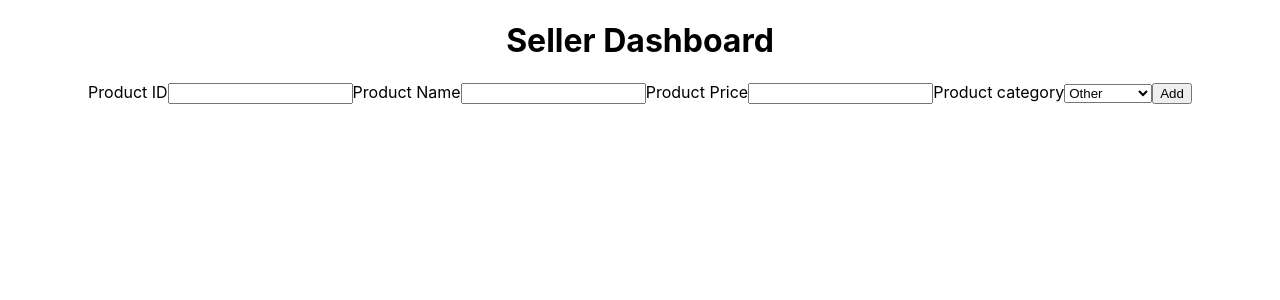
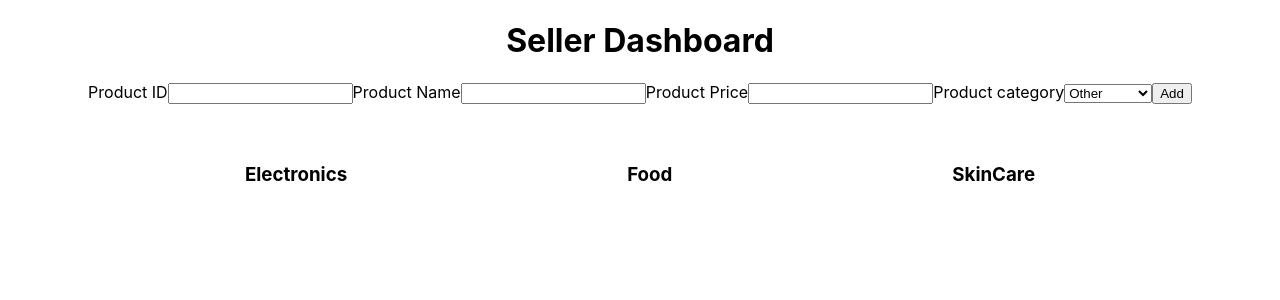
Before and after one commit to Rajat-soni-vst-au4/sellerdashboard, a React (Create React App) app: page / in a window 1280 px wide. Shown: the top 300 px of the page. Built offline with nearby package versions, Linux system fonts and the light colour scheme.

Commit message:
folder added for category

```diff
--- /dev/null
+++ b/src/Component/CategoryBoard/CategoryBoard.js
@@ -0,0 +1,21 @@
+import React from 'react';
+import "./Categoryboard.css";
+import Electronics from './CategoryList/Electronics'
+import Food from './CategoryList/Food'
+import SkinCare from './CategoryList/SkinCare'
+
+function CategoryBoard() {
+  return (
+    <div className='Categoryboard'>
+
+        <div className='e1'><Electronics /></div>
+        <div className='e1'> <Food /></div>
+        <div className='e1'><SkinCare /></div>
+
+
+
+    </div>
+  )
+}
+
+export default CategoryBoard
--- /dev/null
+++ b/src/Component/CategoryBoard/CategoryList/Electronics.js
@@ -0,0 +1,9 @@
+import React from 'react'
+
+function Electronics() {
+  return (
+    <h3>Electronics</h3>
+  )
+}
+
+export default Electronics
--- /dev/null
+++ b/src/Component/CategoryBoard/CategoryList/Food.js
@@ -0,0 +1,9 @@
+import React from 'react'
+
+function Food() {
+  return (
+    <h3>Food</h3>
+  )
+}
+
+export default Food
--- /dev/null
+++ b/src/Component/CategoryBoard/CategoryList/SkinCare.js
@@ -0,0 +1,9 @@
+import React from 'react'
+
+function SkinCare() {
+  return (
+    <h3>SkinCare</h3>
+  )
+}
+
+export default SkinCare
--- /dev/null
+++ b/src/Component/CategoryBoard/Categoryboard.css
@@ -0,0 +1,9 @@
+.Categoryboard{
+    display: flex;
+    flex-direction: row;
+    justify-content: center;
+
+}
+.e1{
+    margin: 40px  140px;
+}
--- a/src/Component/Form/Form.js
+++ b/src/Component/Form/Form.js
@@ -1,4 +1,5 @@
 import React from 'react';
+import CategoryBoard from '../CategoryBoard/CategoryBoard';
 import NewProductForm from "../Form/NewProductFrom"
 
 
@@ -10,6 +11,7 @@ const getData = (enterProductID,enterProductName,enterProductPrice,enterProductC
   return (
     <div>
          <NewProductForm getData= {getData}/>
+         <CategoryBoard />
     </div>
   )
 }
```
